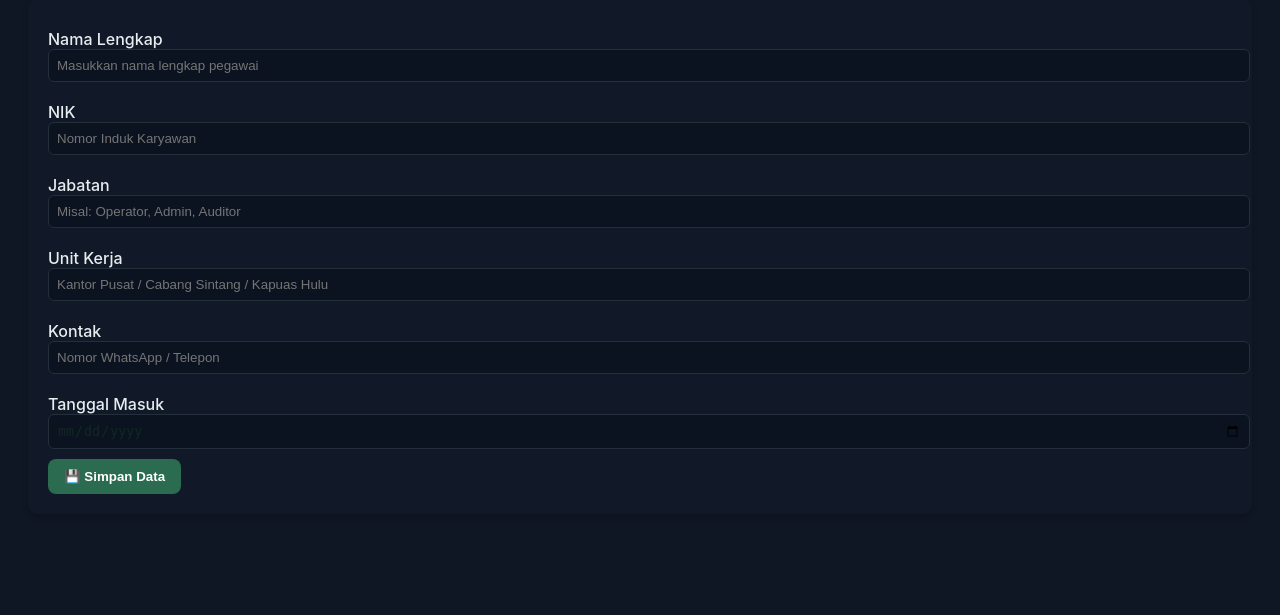
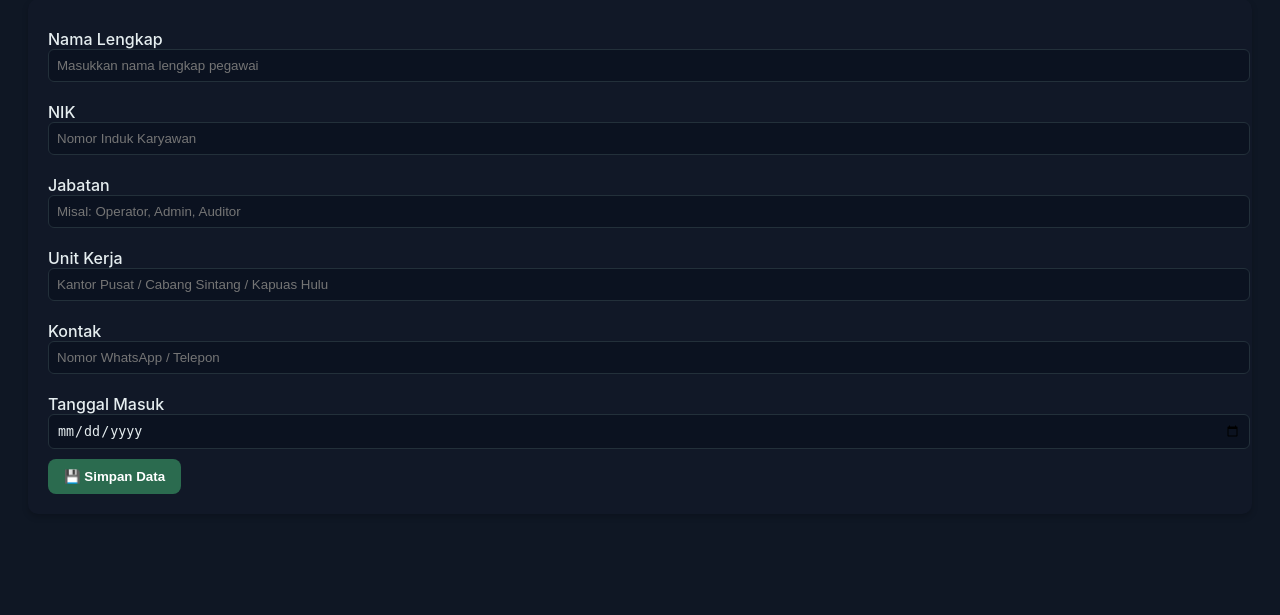
Before and after one commit to ABRORI27/prcf_aset_pro, a PHP site: page /prcf_aset_pro/modules/hr/input_employee.php in a window 1280 px wide. Shown: the part 116-731 px from the top of the page. Run offline with PHP 8.4, Linux system fonts and the light colour scheme.

Commit message:
v1.1 style

```diff
--- a/assets/css/dashboard.css
+++ b/assets/css/dashboard.css
@@ -304,7 +304,7 @@ body.light-mode .form-section {
   border-radius: 6px;
   border: 1px solid #23303a;
   background: #0b1220;
-  color: var(--text-dark);
+  color: var(--text-light);
   margin-bottom: 10px;
 }
 body.light-mode .form-section input,
```
